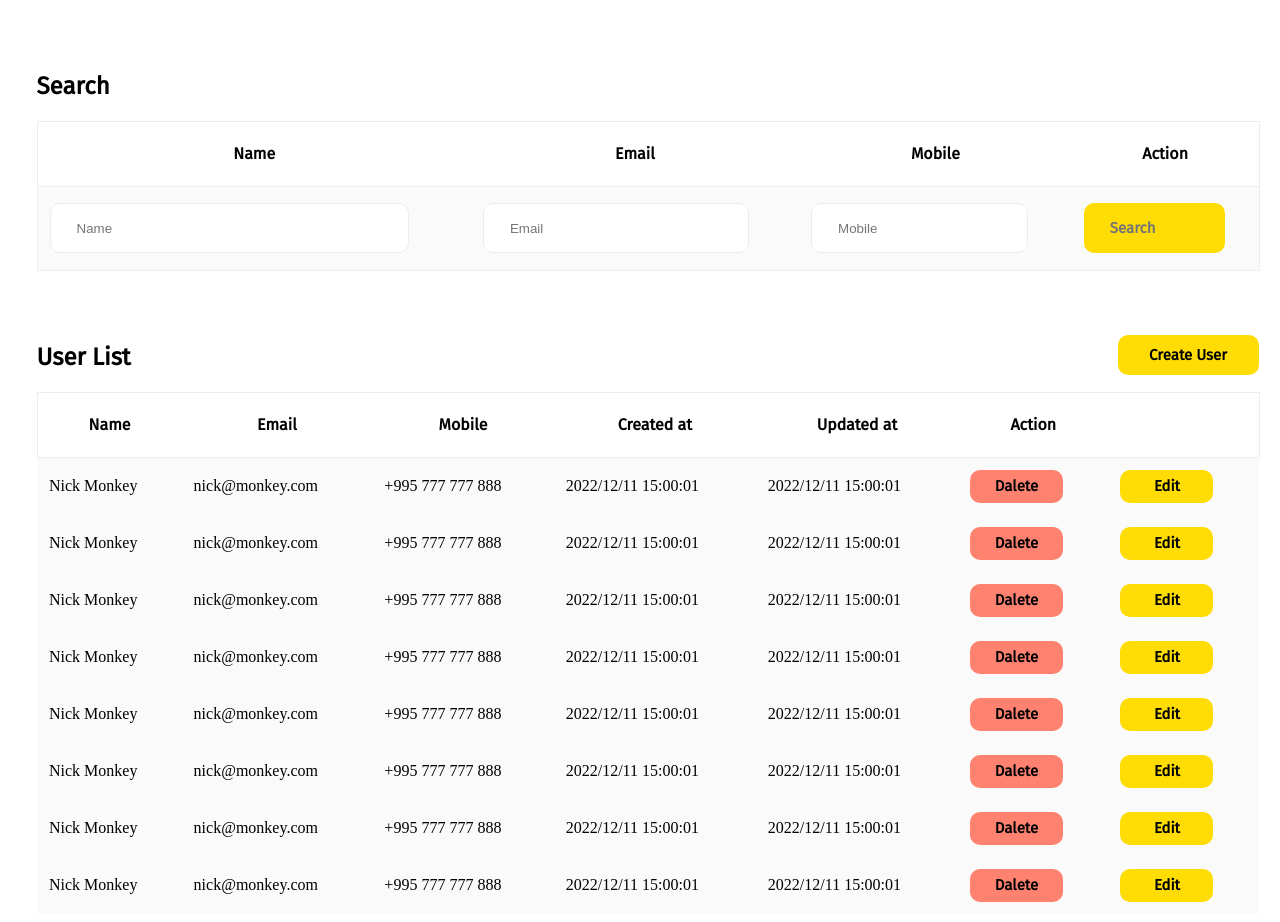
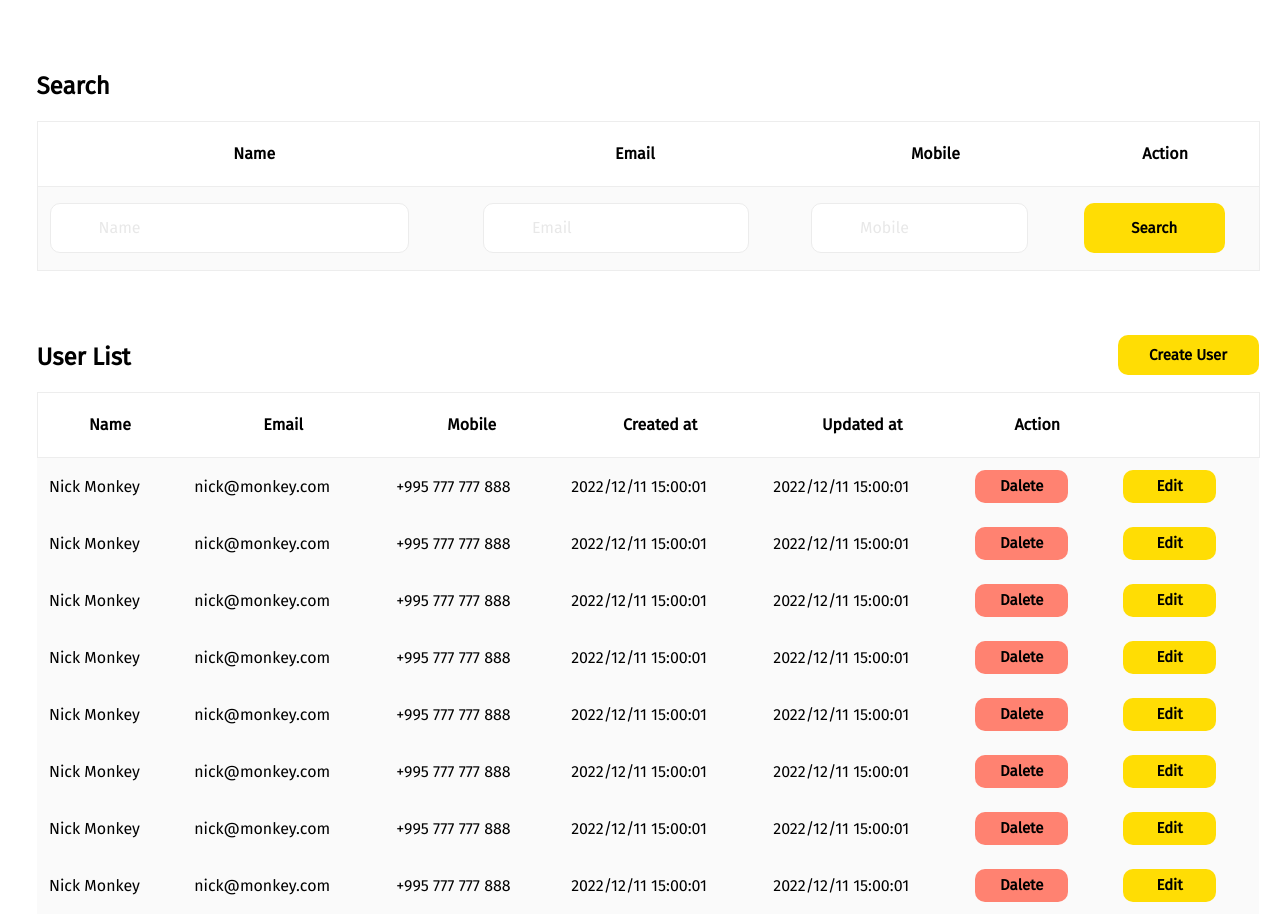
Before and after one commit to Tsiska8/projeckt-7, a plain HTML site: page index.html in a window 1280 px wide. Drawn offline with Linux system fonts and the light colour scheme.

Commit message:
update style.css

```diff
--- a/assets/css/style.css
+++ b/assets/css/style.css
@@ -59,7 +59,14 @@
  }
 
  ::placeholder {
-   padding-left:24px;
+    padding-left:24px;
+    font-family: 'FiraGO';
+    font-style: normal;
+    font-weight: 400;
+    font-size: 16px;
+    line-height: 19px;
+
+    color: #E8E8E8;
  }
 
 .input_1{
@@ -68,6 +75,7 @@
    background: #FFFFFF;
    border: 1px solid #ECECEC;
    border-radius: 10px;
+   padding-left: 24px;
 }
 
 .input_2 {
@@ -77,6 +85,7 @@
 
    width: 266px;
    height: 50px;
+   padding-left: 24px;
    }
 
 .input_3 {
@@ -86,9 +95,10 @@
 
    width: 217px;
    height: 50px;
+   padding-left: 24px;
 }
 
-.input_4{
+.btn_4{
    background: #FFDD04;
    border-radius: 10px;
    border: 0px;
@@ -158,6 +168,14 @@ form {
 
    background: #FAFAFA;
    border: 0px solid #EDEDED;
+
+    font-family: FiraGO;
+    font-style: normal;
+    font-weight: 400;
+    font-size: 16px;
+    line-height: 19px;
+
+    color: #000000;
  }
 
  .btn_2 {
--- a/index.html
+++ b/index.html
@@ -34,7 +34,7 @@
                     <input class="input_3" type="text" placeholder="Mobile">
                 </td >
                 <td>
-                    <input class="input_4" type="text" placeholder="Search">
+                    <button class="btn_4">Search</button>
                 </td >
          </tr>
         </tbody>
```
